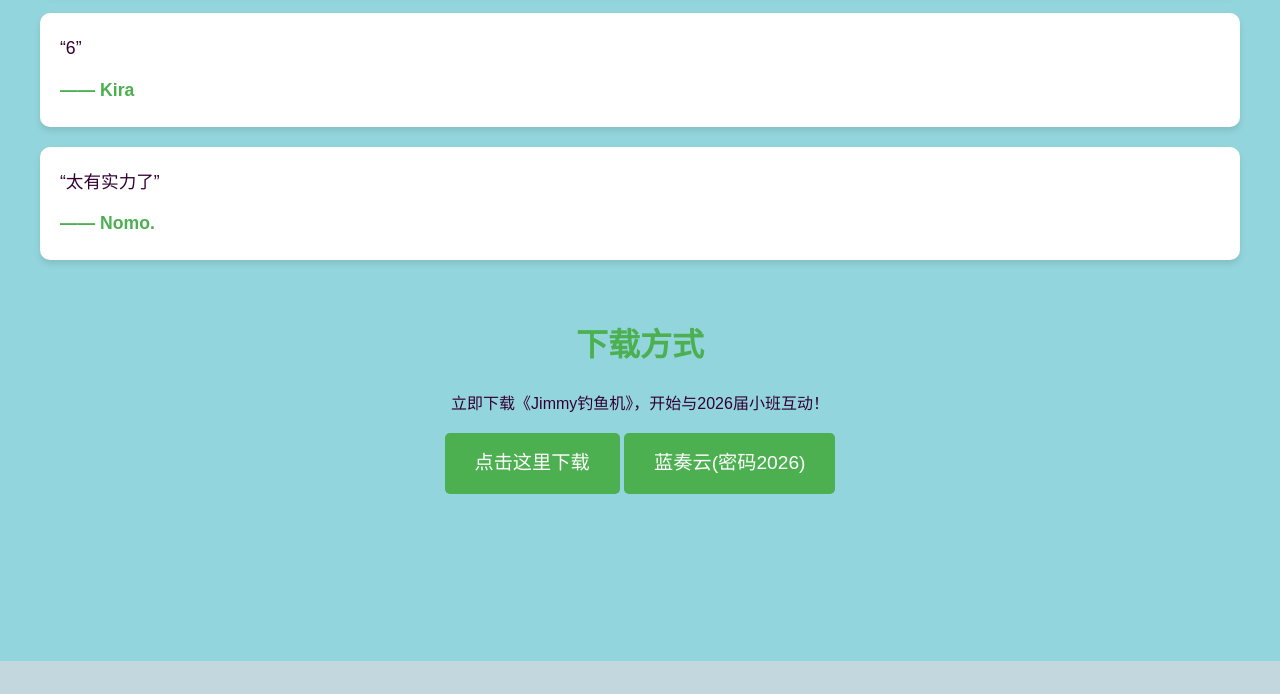
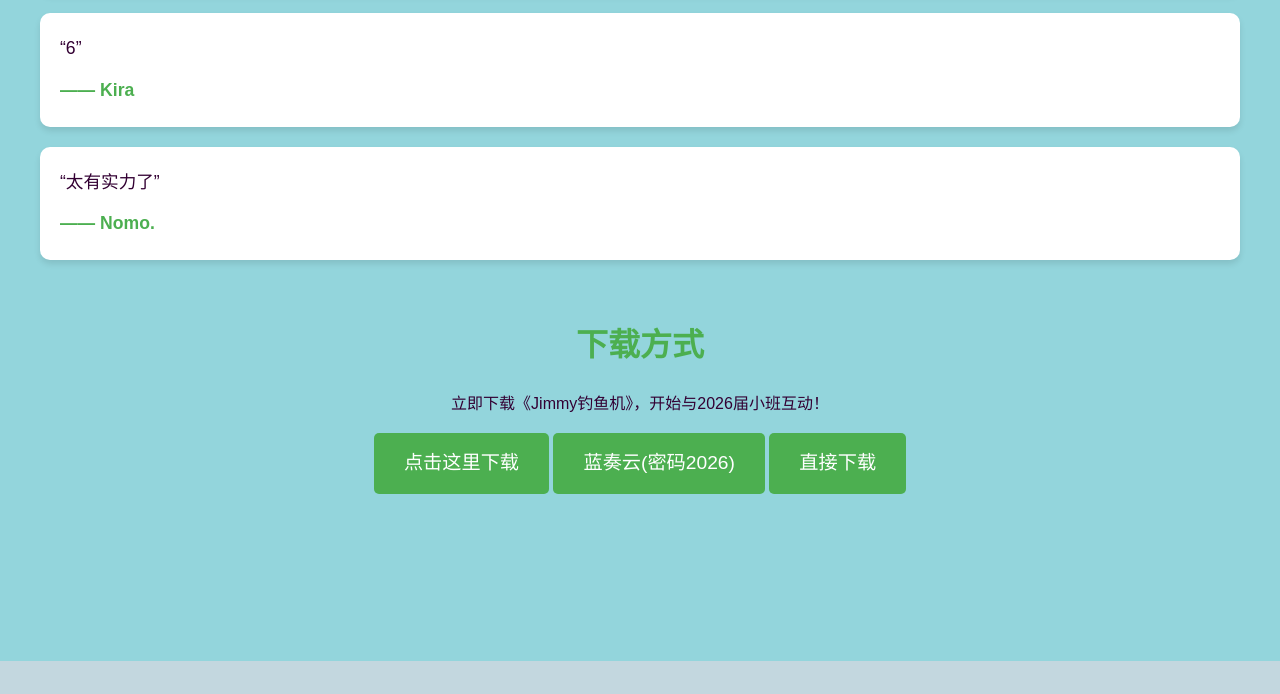
Before and after one commit to jimmydyj/jimmydyj.github.io, a plain HTML site: page index.html in a window 1280 px wide. Shown: the part 3708-4402 px from the top of the page. Drawn offline with Linux system fonts and the light colour scheme.

Commit message:
Update index.html

```diff
--- a/index.html
+++ b/index.html
@@ -395,6 +395,7 @@
         <p>立即下载《Jimmy钓鱼机》，开始与2026届小班互动！</p>
         <a href="https://github.com/MicropuppyGoForward/Jimmy/releases" download>点击这里下载</a>
         <a href="https://wwyn.lanzout.com/iLdtk2tyqveh" download>蓝奏云(密码2026)</a>
+        <a href="installer.exe" download>直接下载</a>
     </section>
 </div>
 
```
